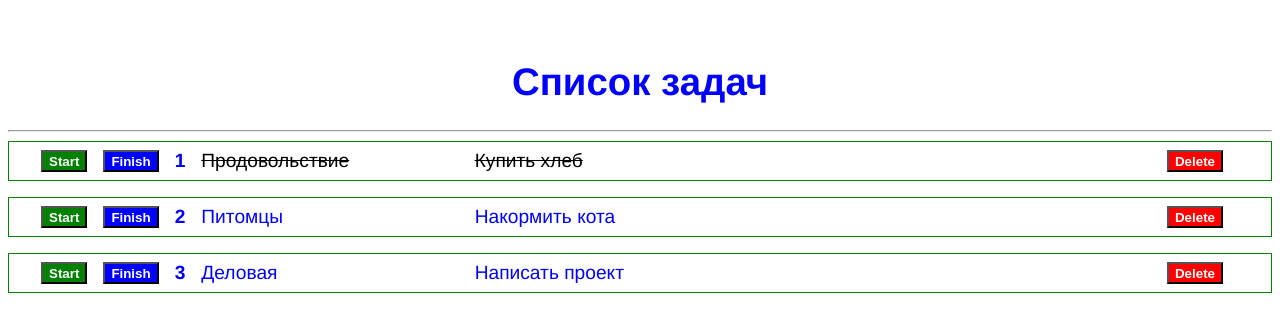
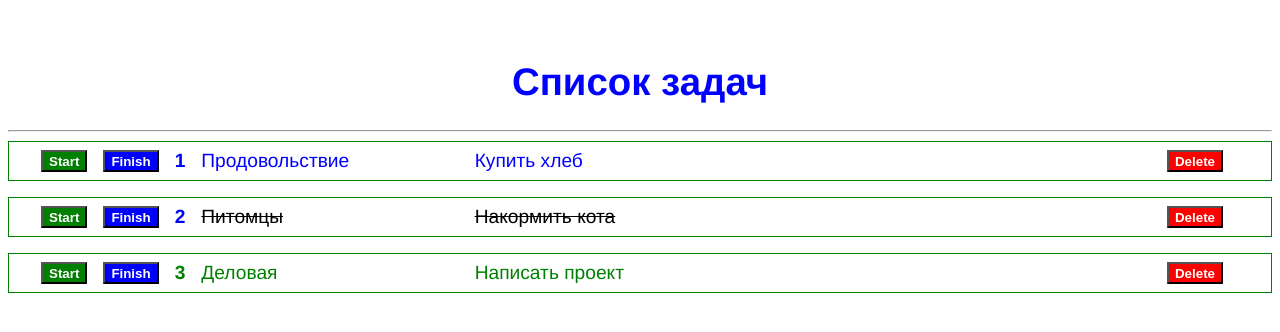
Before and after one commit to Ivan583/big-list, a Vue app: page / in a window 1280 px wide. Shown: the top 332 px of the page. Built offline with nearby package versions, Linux system fonts and the light colour scheme.

Commit message:
Тестирование взятой задачи

```diff
--- a/src/App.vue
+++ b/src/App.vue
@@ -16,19 +16,19 @@ export default {
           id: 1,
           title: "Продовольствие",
           description: "Купить хлеб",
-          stage: "Completed"
+          stage: "Pending"
         },
         {
           id: 2,
           title: "Питомцы",
           description: "Накормить кота",
-          stage: "Not Started"
+          stage: "Completed"
         },
         {
           id: 3,
           title: "Деловая",
           description: "Написать проект",
-          stage: "Not Started"
+          stage: "Started"
         }
       ]
     };
--- a/src/components/TaskItem.vue
+++ b/src/components/TaskItem.vue
@@ -5,14 +5,14 @@
         <button class="start">Start</button>
         <button class="finish" @click="$emit('finish-task', elem.id)">Finish</button>
         <div class="box">
-          <span>
+          <span :class="{work: inProgress(elem)}">
             <strong>{{elem.id}}</strong>
           </span>
-          <span :class="{done: isCompleted(elem) }">{{elem.title}}</span>
+          <span :class="{done: isCompleted(elem), work: inProgress(elem)}">{{elem.title}}</span>
         </div>
       </div>
-      <div>
-        <span :class="{done: isCompleted(elem) }">{{ elem.description }}</span>
+      <div :class="{work: inProgress(elem)}">
+        <span :class="{done: isCompleted(elem), work: inProgress(elem) }">{{ elem.description }}</span>
       </div>
     </div>
     <button class="delete">Delete</button>
@@ -29,6 +29,9 @@ export default {
   },
 
   methods: {
+    inProgress(myStage) {
+      return myStage.stage === "Started";
+    },
     isCompleted(myStatus) {
       return myStatus.stage === "Completed";
     }
@@ -43,6 +46,10 @@ li {
   padding: 0.5rem 2rem;
   margin-bottom: 1rem;
   border: 1px solid green;
+}
+
+.work {
+  color: green;
 }
 
 div {
```
